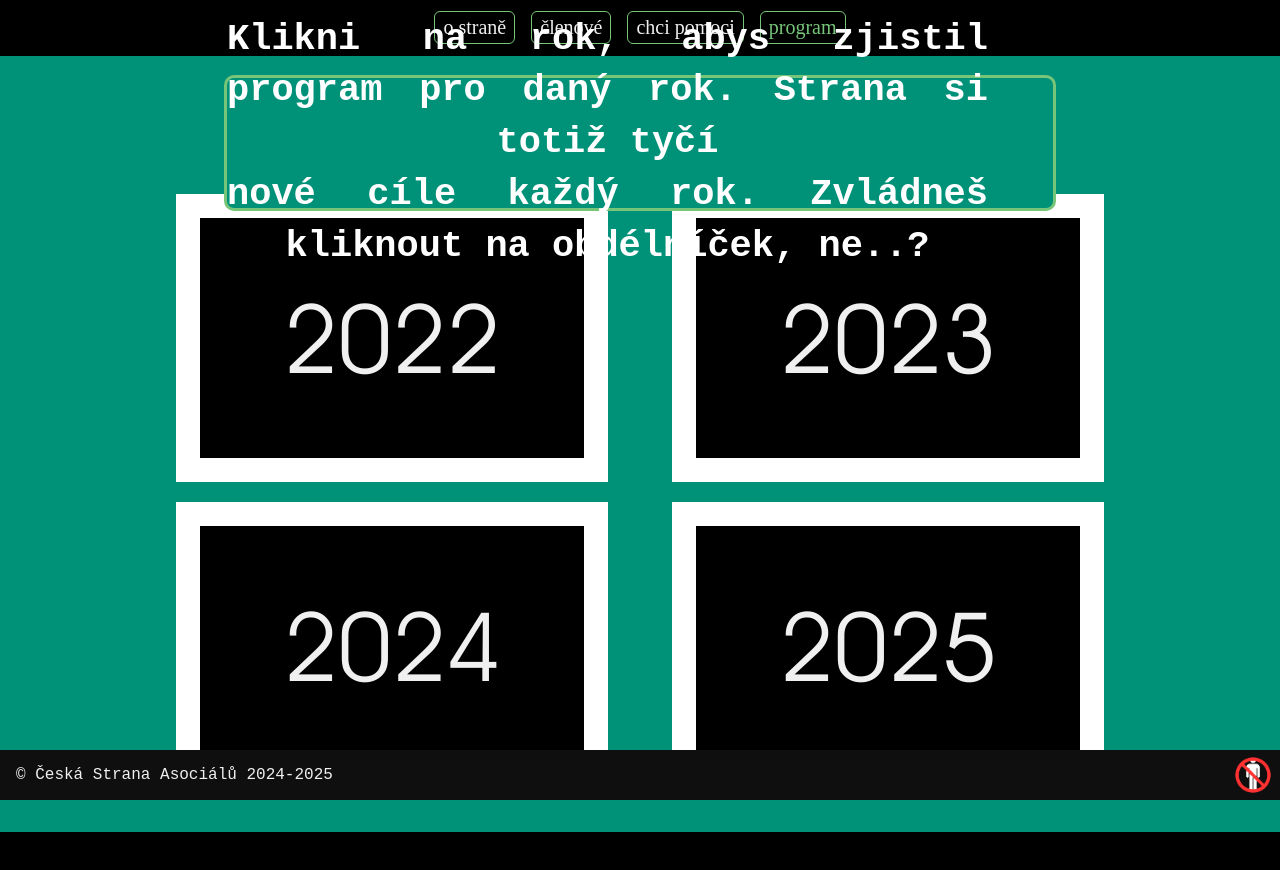
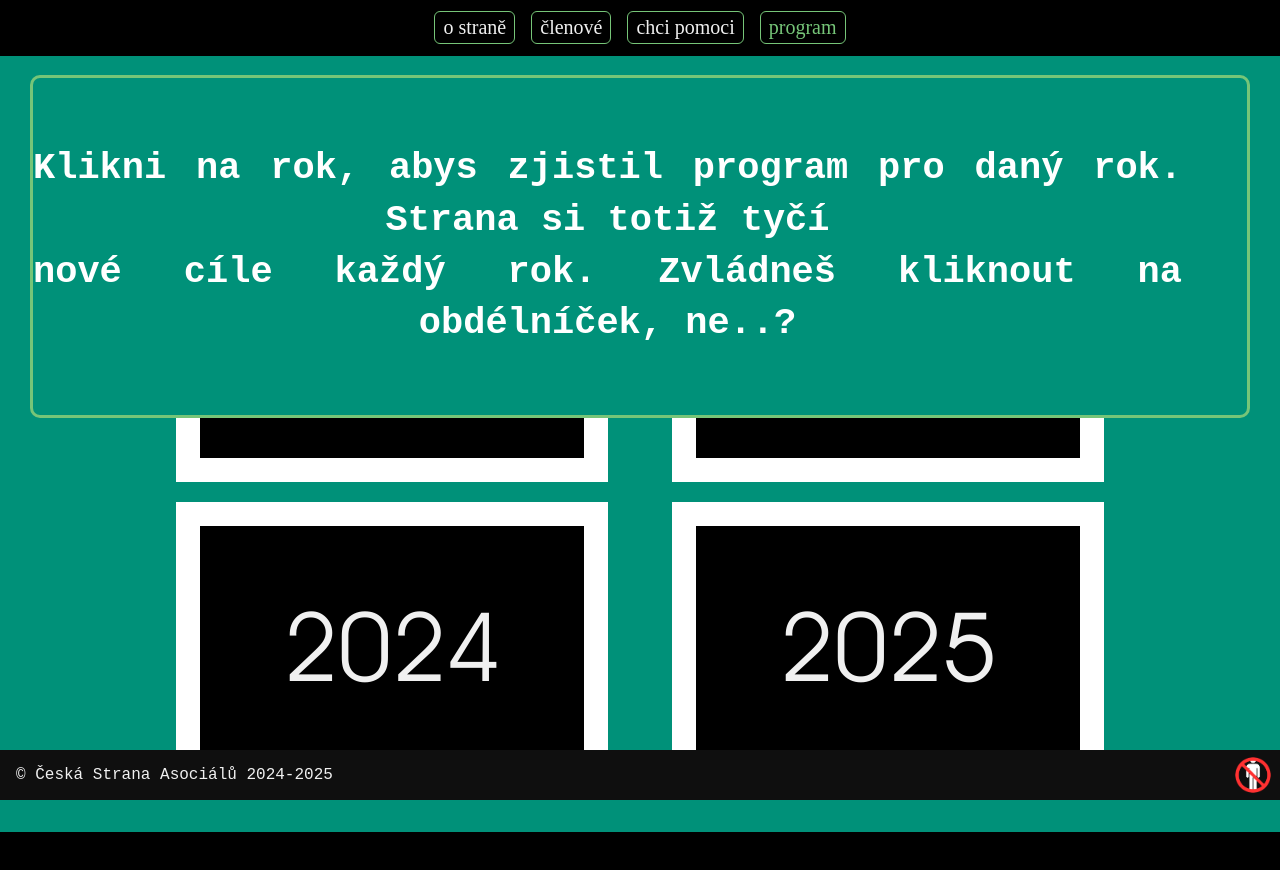
Before and after one commit to CAsocialu/CAsocialu.github.io, a React (Create React App) app: page /program in a window 1280 px wide. Shown: the top 870 px of the page. Built offline with nearby package versions, Linux system fonts and the light colour scheme; a web font is replaced by a local one.

Commit message:
Apply suggestions from code review
Co-authored-by: coderabbitai[bot] <136622811+coderabbitai[bot]@users.noreply.github.com>

```diff
--- a/src/pages/Program/Program.css
+++ b/src/pages/Program/Program.css
@@ -2,7 +2,7 @@ div#programmeContent {
 	color: var(--ghost);
     background-color: var(--asociální-zeleň);
 	font-size: 21px;
-	font-family: AvantGarde;
+	font-family: var(--font-avant-garde);
 }
 
 @media screen and (max-width: 949px) {
@@ -134,7 +134,7 @@ div#programmeContent label.rokKarta:hover .rokFront {
 }
 
 
-.nadrokovybox{
+.nadrokovybox {
     background-color: var(--asociální-zeleň);
     border: 3px solid var(--mint);
     border-radius: 10px;
@@ -145,7 +145,6 @@ div#programmeContent label.rokKarta:hover .rokFront {
     text-align: justify;
     text-align-last: center;
     box-sizing: border-box;
-  width: 65%;
     line-height: 1.4;
     white-space: pre-wrap;
     margin: 50px auto 20px;
@@ -154,7 +153,8 @@ top: 25px;
     left: 30px;
     right: 30px;
     z-index: 1000;
-height: 90px;
+    height: auto;
+    min-height: 90px;
     padding: 65px 65px 65px 0;
     display: flex;
     align-items: center;
```
Lines whose indentation alone changed are shown as unchanged.
